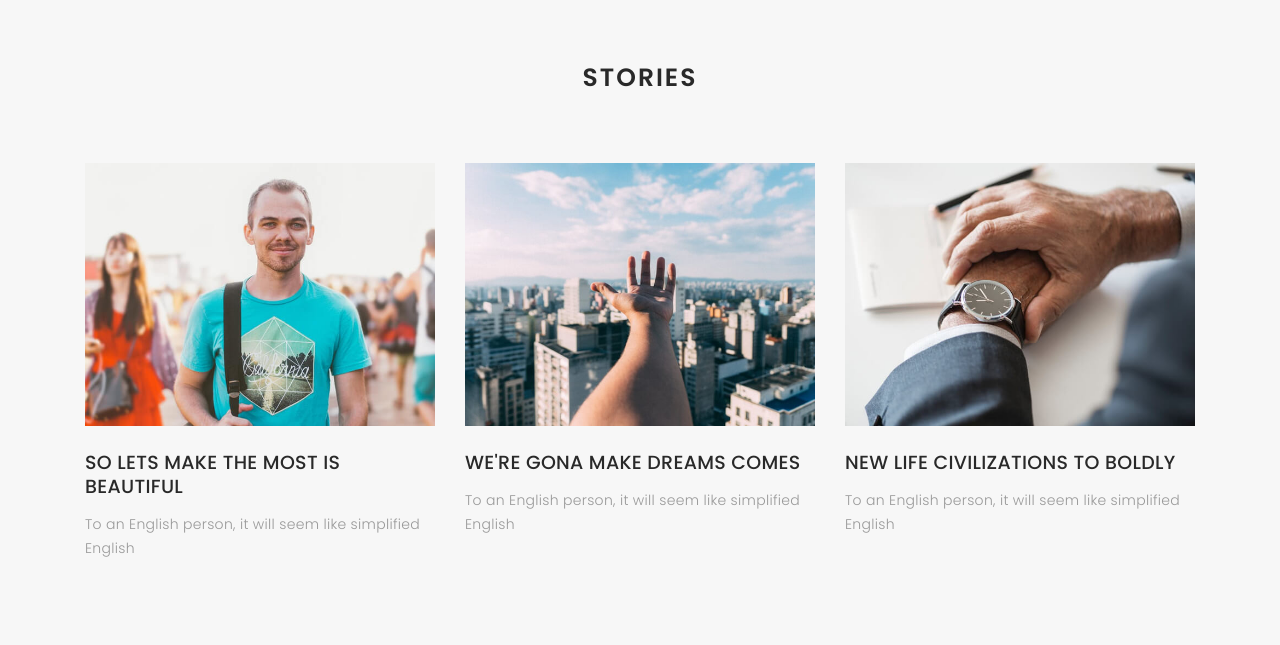
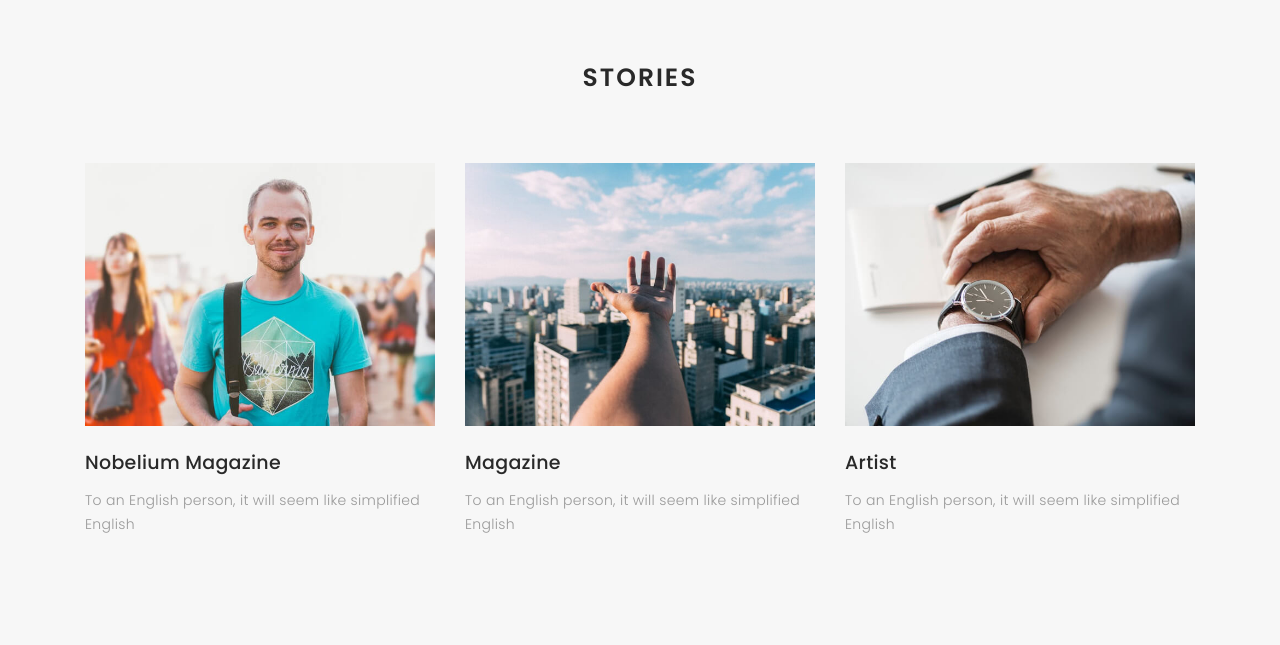
Before and after one commit to guzmanart/guzmanartverion1, a plain HTML site: page index.html in a window 1280 px wide. Shown: the part 4134-4779 px from the top of the page. Drawn offline with nearby package versions, Linux system fonts and the light colour scheme; files whose address does not match are found by name; a web font is replaced by a local one.

Commit message:
first commit

```diff
--- a/index.html
+++ b/index.html
@@ -337,7 +337,7 @@
 
               <div class="journal-txt">
 
-                <h4><a href="blog-single.html">SO LETS MAKE THE MOST IS BEAUTIFUL</a></h4>
+                <h4><a href="blog-single.html">Nobelium Magazine</a></h4>
                 <p class="separator">To an English person, it will seem like simplified English
                 </p>
 
@@ -353,7 +353,7 @@
 
               <div class="journal-txt">
 
-                <h4><a href="#blog-single.html">WE'RE GONA MAKE DREAMS COMES</a></h4>
+                <h4><a href="#blog-single.html">Magazine</a></h4>
                 <p class="separator">To an English person, it will seem like simplified English
                 </p>
 
@@ -369,7 +369,7 @@
 
               <div class="journal-txt">
 
-                <h4><a href="blog-single.html">NEW LIFE CIVILIZATIONS TO BOLDLY</a></h4>
+                <h4><a href="blog-single.html">Artist</a></h4>
                 <p class="separator">To an English person, it will seem like simplified English
                 </p>
 
```
